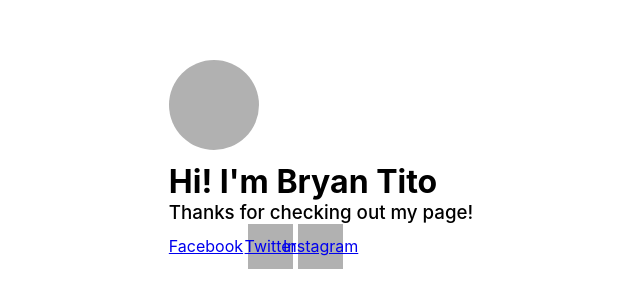
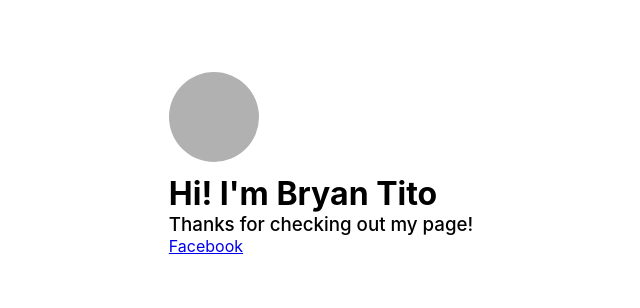
Before and after one commit to titobryan1996/bryantito, a plain HTML site: page index.html in a window 1280 px wide. Shown: the part 244-552 px from the top of the page, without its empty margins (319-959 px from the left). Drawn offline with Linux system fonts and the light colour scheme; a web font is replaced by a local one.

Commit message:
Update socials

```diff
--- a/index.html
+++ b/index.html
@@ -17,8 +17,6 @@
                 <div>
                 <a href="https://www.facebook.com/iambryanbravo">Facebook</a>
                 </div>
-                <a href="/" class="icon twitter">Twitter</a>
-                <a href="/" class="icon instagram">Instagram</a>
             </div>
         </div>
     </div>
```
